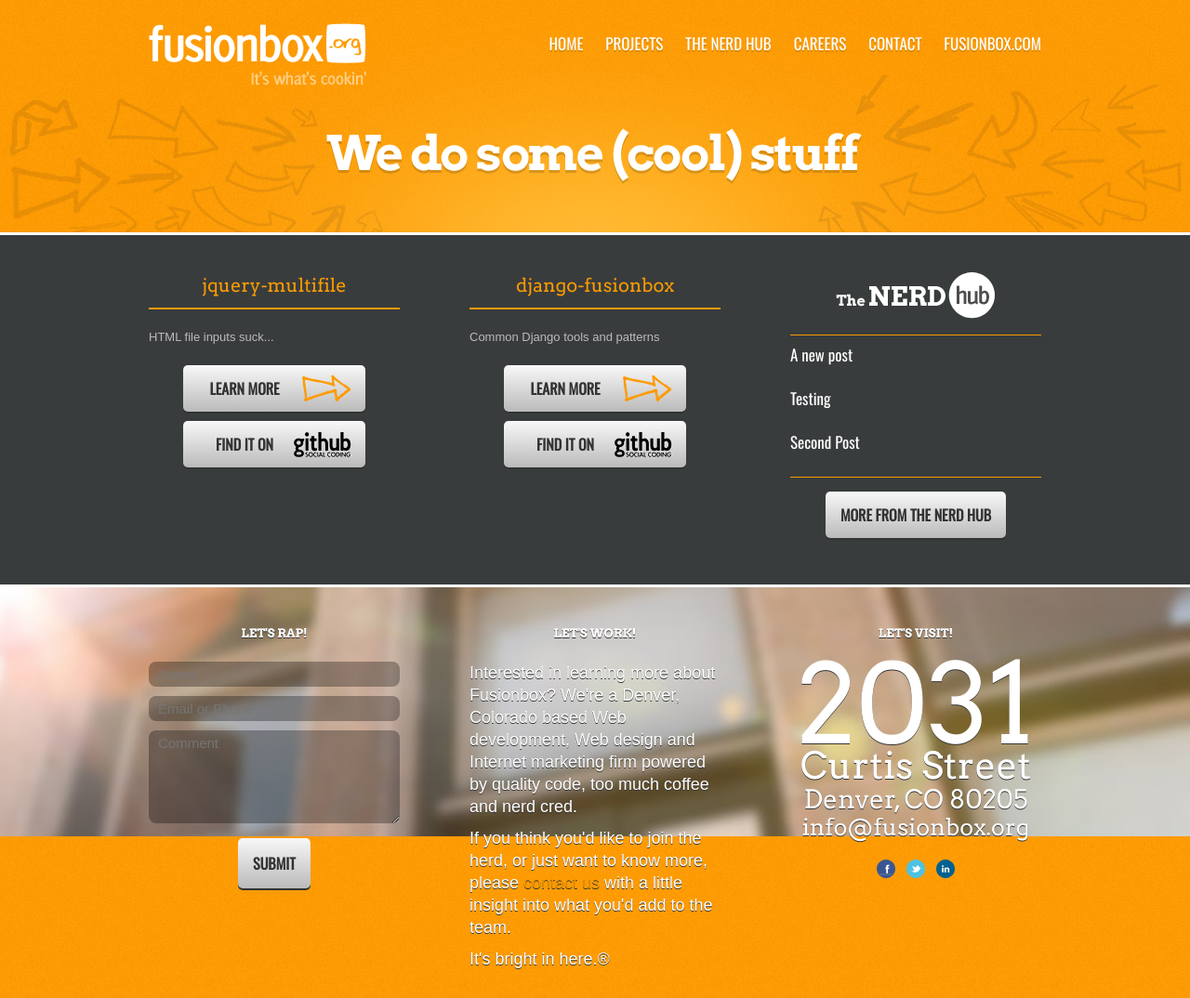
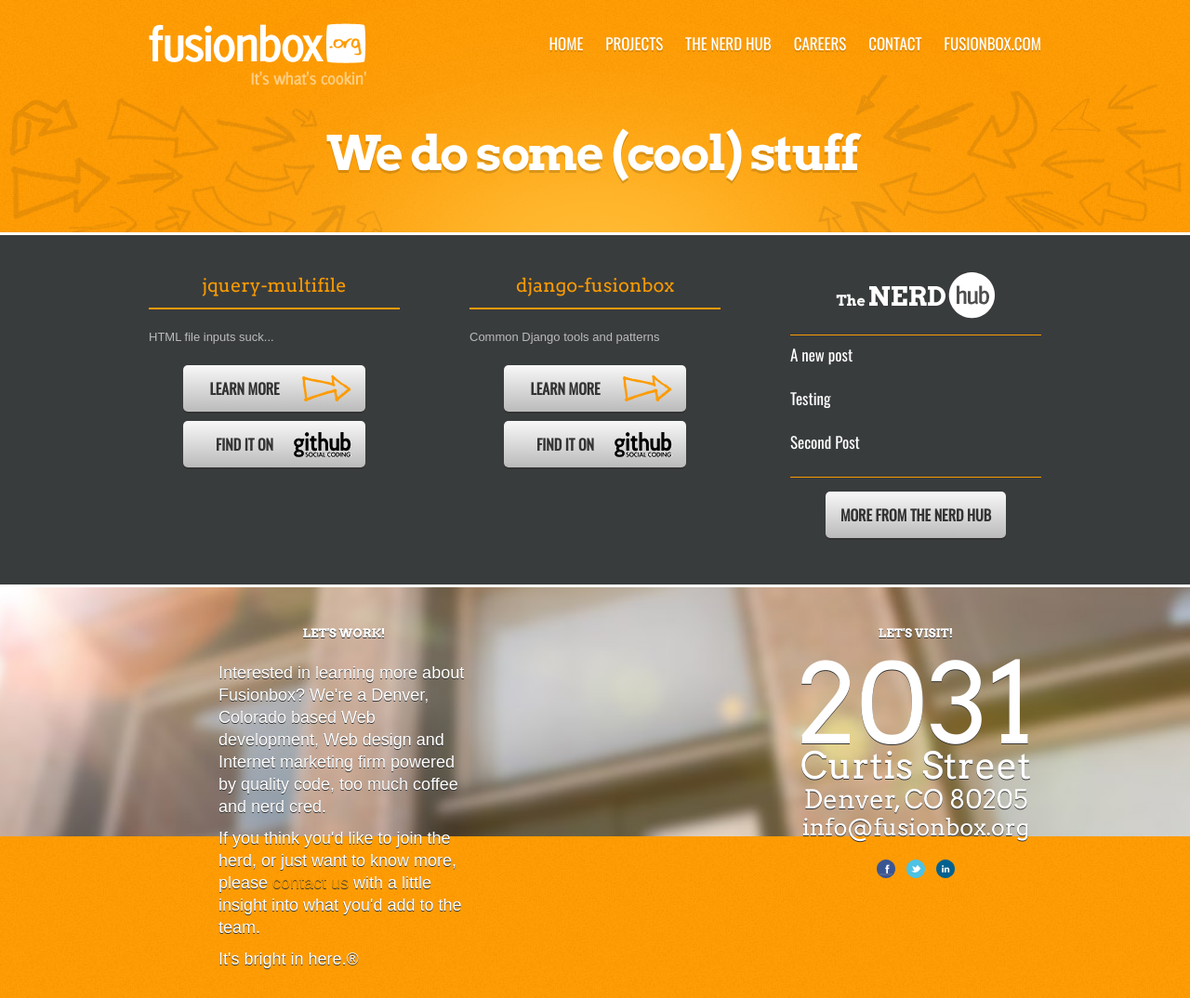
Before and after one commit to fusionbox/fusionbox.github.com, a Jekyll site: the page built from index.html, in a window 1280 px wide. Shown: the whole page at 93% size. Built offline with Jekyll 4.4.1, drawn with Linux system fonts in a browser that asks for light colours; some web fonts are replaced.

Commit message:
comment out contact form

```diff
--- a/css/fusionborg.css
+++ b/css/fusionborg.css
@@ -257,3 +257,4 @@ header #arrow25 { background-position: -1050px -300px; left: 1000px; top: 195px;
 
 p.github a { margin-top: 50px !important; }
 code { font-family: monospace; }
+section.rap { display: none !important }
```
